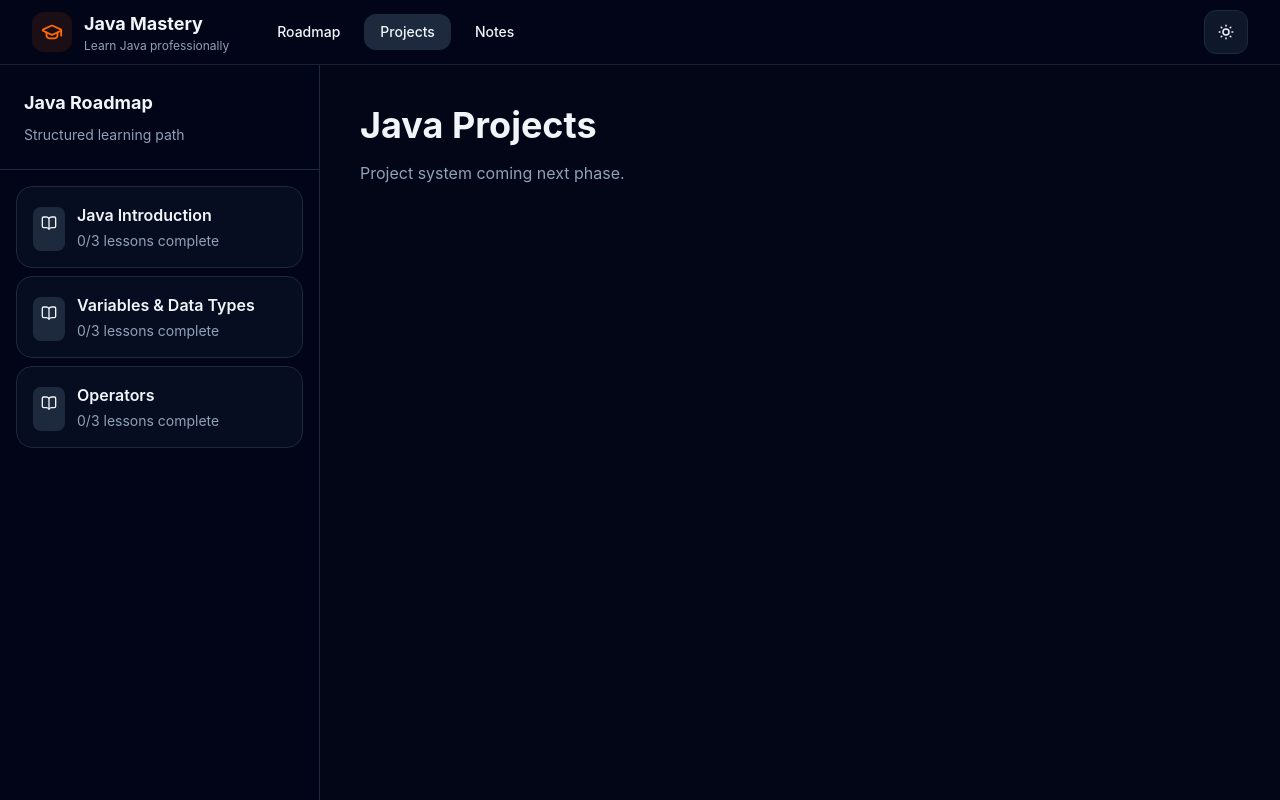
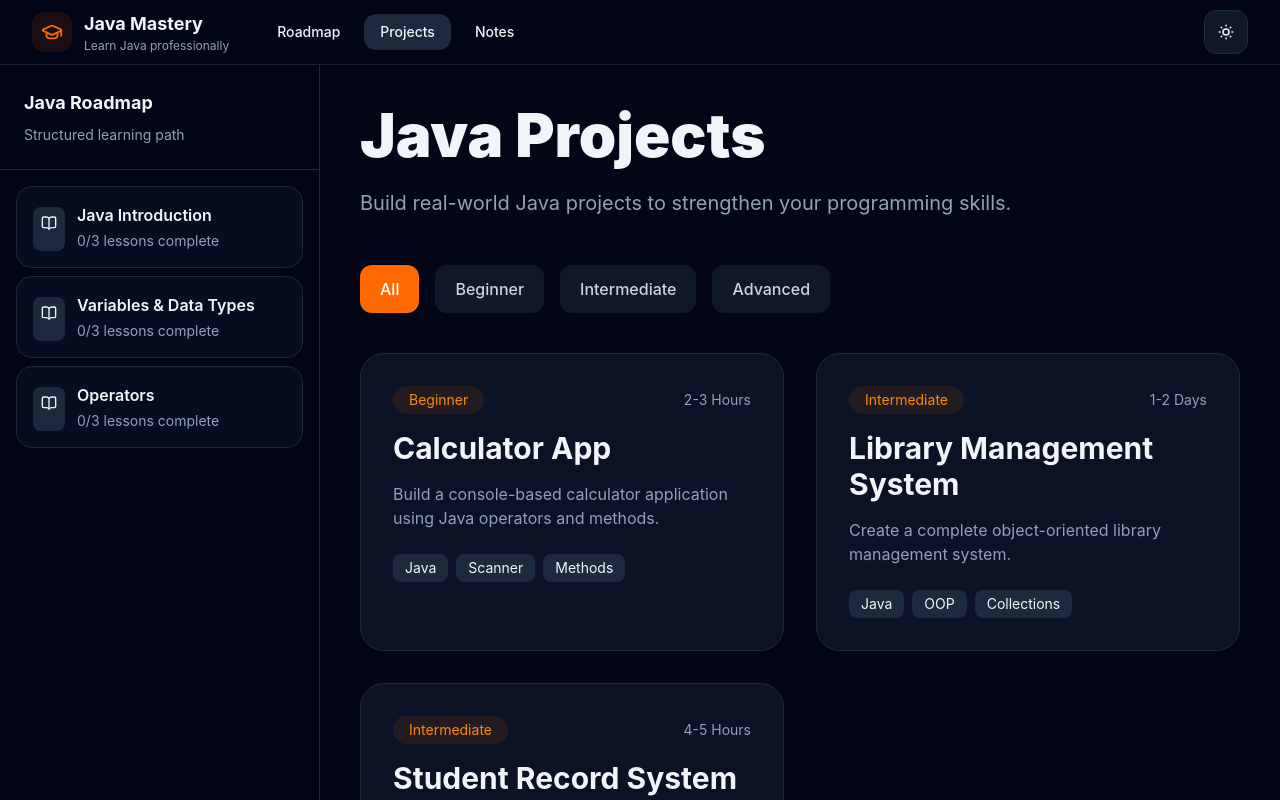
Before and after one commit to Arpitsingh16/java-mastery-platform, a React (Vite) app: page /java-mastery-platform/projects in a window 1280 px wide. Shown: the top 800 px of the page. Built offline with nearby package versions, Linux system fonts and the light colour scheme.

Commit message:
Build advanced project system

```diff
--- /dev/null
+++ b/src/components/projects/ProjectCard.jsx
@@ -0,0 +1,63 @@
+import { Link } from 'react-router-dom'
+
+export default function ProjectCard({
+  project,
+}) {
+  return (
+    <Link
+      to={`/projects/${project.slug}`}
+      className="
+        group block rounded-3xl
+        border border-slate-800
+        bg-slate-900/70 p-8
+        transition hover:-translate-y-1
+        hover:border-orange-500
+      "
+    >
+      <div className="mb-4 flex items-center justify-between">
+
+        <span
+          className="
+            rounded-full bg-orange-500/10
+            px-4 py-1 text-sm
+            text-orange-400
+          "
+        >
+          {project.level}
+        </span>
+
+        <span className="text-sm text-slate-400">
+          {project.duration}
+        </span>
+      </div>
+
+      <h2
+        className="
+          mb-4 text-3xl font-bold
+          transition group-hover:text-orange-400
+        "
+      >
+        {project.title}
+      </h2>
+
+      <p className="mb-6 text-slate-400">
+        {project.description}
+      </p>
+
+      <div className="flex flex-wrap gap-2">
+
+        {project.technologies.map((tech) => (
+          <span
+            key={tech}
+            className="
+              rounded-lg bg-slate-800
+              px-3 py-1 text-sm
+            "
+          >
+            {tech}
+          </span>
+        ))}
+      </div>
+    </Link>
+  )
+}
--- /dev/null
+++ b/src/components/projects/ProjectDetails.jsx
@@ -0,0 +1,40 @@
+export default function ProjectDetails({
+  title,
+  items,
+}) {
+  return (
+    <div
+      className="
+        rounded-3xl border
+        border-slate-800
+        bg-slate-900/70 p-8
+      "
+    >
+      <h2 className="mb-6 text-3xl font-bold">
+        {title}
+      </h2>
+
+      <ul className="space-y-4">
+
+        {items.map((item) => (
+          <li
+            key={item}
+            className="
+              flex items-start gap-3
+              text-slate-300
+            "
+          >
+            <div
+              className="
+                mt-2 h-2 w-2
+                rounded-full bg-orange-500
+              "
+            />
+
+            <span>{item}</span>
+          </li>
+        ))}
+      </ul>
+    </div>
+  )
+}
--- /dev/null
+++ b/src/data/projects.js
@@ -0,0 +1,206 @@
+export const projects = [
+  {
+    id: 1,
+
+    slug: 'calculator-app',
+
+    title: 'Calculator App',
+
+    level: 'Beginner',
+
+    module: 'Operators',
+
+    duration: '2-3 Hours',
+
+    technologies: [
+      'Java',
+      'Scanner',
+      'Methods',
+    ],
+
+    description:
+      'Build a console-based calculator application using Java operators and methods.',
+
+    objective:
+      'Learn Java fundamentals by building a real interactive calculator.',
+
+    features: [
+      'Addition',
+      'Subtraction',
+      'Multiplication',
+      'Division',
+      'Menu system',
+      'User input handling',
+    ],
+
+    concepts: [
+      'Variables',
+      'Operators',
+      'Methods',
+      'Control Flow',
+      'Scanner Class',
+    ],
+
+    folderStructure: `
+calculator-app/
+│
+├── src/
+│   └── Main.java
+│
+└── README.md
+    `,
+
+    steps: [
+      'Create Java project',
+      'Initialize Scanner',
+      'Create menu system',
+      'Implement arithmetic methods',
+      'Handle invalid input',
+      'Loop calculator menu',
+    ],
+
+    challenges: [
+      'Add percentage calculation',
+      'Add power operation',
+      'Add square root',
+      'Store calculation history',
+    ],
+  },
+
+  {
+    id: 2,
+
+    slug: 'library-management-system',
+
+    title: 'Library Management System',
+
+    level: 'Intermediate',
+
+    module: 'OOP',
+
+    duration: '1-2 Days',
+
+    technologies: [
+      'Java',
+      'OOP',
+      'Collections',
+    ],
+
+    description:
+      'Create a complete object-oriented library management system.',
+
+    objective:
+      'Understand classes, objects, inheritance, and encapsulation.',
+
+    features: [
+      'Add books',
+      'Issue books',
+      'Return books',
+      'Search books',
+      'Book inventory',
+    ],
+
+    concepts: [
+      'Classes',
+      'Objects',
+      'Inheritance',
+      'ArrayList',
+      'Methods',
+    ],
+
+    folderStructure: `
+library-management-system/
+│
+├── src/
+│   ├── Book.java
+│   ├── User.java
+│   ├── Library.java
+│   └── Main.java
+│
+└── README.md
+    `,
+
+    steps: [
+      'Design Book class',
+      'Create Library class',
+      'Implement inventory system',
+      'Add search functionality',
+      'Create menu interface',
+    ],
+
+    challenges: [
+      'Add file storage',
+      'Add due dates',
+      'Add admin login',
+      'Add categories',
+    ],
+  },
+
+  {
+    id: 3,
+
+    slug: 'student-record-system',
+
+    title: 'Student Record System',
+
+    level: 'Intermediate',
+
+    module: 'Collections',
+
+    duration: '4-5 Hours',
+
+    technologies: [
+      'Java',
+      'Collections',
+      'ArrayList',
+    ],
+
+    description:
+      'Manage student records using Java collections.',
+
+    objective:
+      'Master collections framework and object management.',
+
+    features: [
+      'Add students',
+      'Update records',
+      'Delete students',
+      'Search students',
+      'Sort students',
+    ],
+
+    concepts: [
+      'ArrayList',
+      'Objects',
+      'Sorting',
+      'Searching',
+      'Loops',
+    ],
+
+    folderStructure: `
+student-record-system/
+│
+├── src/
+│   ├── Student.java
+│   ├── StudentManager.java
+│   └── Main.java
+│
+└── README.md
+    `,
+
+    steps: [
+      'Create Student model',
+      'Implement ArrayList storage',
+      'Add CRUD operations',
+      'Implement sorting',
+      'Create CLI menu',
+    ],
+
+    challenges: [
+      'Add file persistence',
+      'Add GPA calculator',
+      'Add ranking system',
+      'Export CSV data',
+    ],
+  },
+]
--- /dev/null
+++ b/src/pages/ProjectPage.jsx
@@ -0,0 +1,106 @@
+import { useParams } from 'react-router-dom'
+
+import { projects } from '../data/projects'
+
+import ProjectDetails from '../components/projects/ProjectDetails'
+
+export default function ProjectPage() {
+  const { slug } = useParams()
+
+  const project = projects.find(
+    (p) => p.slug === slug
+  )
+
+  if (!project) {
+    return <h1>Project not found</h1>
+  }
+
+  return (
+    <div className="mx-auto max-w-6xl">
+
+      <div className="mb-12">
+
+        <div className="mb-4 flex flex-wrap items-center gap-4">
+
+          <span
+            className="
+              rounded-full bg-orange-500/10
+              px-4 py-1 text-sm
+              text-orange-400
+            "
+          >
+            {project.level}
+          </span>
+
+          <span className="text-slate-400">
+            {project.duration}
+          </span>
+        </div>
+
+        <h1 className="mb-6 text-6xl font-black">
+          {project.title}
+        </h1>
+
+        <p className="max-w-3xl text-xl text-slate-400">
+          {project.description}
+        </p>
+      </div>
+
+      <div className="mb-12 rounded-3xl border border-orange-500/20 bg-orange-500/5 p-8">
+
+        <h2 className="mb-4 text-3xl font-bold text-orange-400">
+          Project Objective
+        </h2>
+
+        <p className="text-lg">
+          {project.objective}
+        </p>
+      </div>
+
+      <div className="mb-12 grid gap-8 lg:grid-cols-2">
+
+        <ProjectDetails
+          title="Features"
+          items={project.features}
+        />
+
+        <ProjectDetails
+          title="Concepts Used"
+          items={project.concepts}
+        />
+      </div>
+
+      <div className="mb-12 rounded-3xl border border-slate-800 bg-slate-900/70 p-8">
+
+        <h2 className="mb-6 text-3xl font-bold">
+          Folder Structure
+        </h2>
+
+        <pre
+          className="
+            overflow-x-auto rounded-2xl
+            bg-slate-950 p-6 text-sm
+          "
+        >
+          {project.folderStructure}
+        </pre>
+      </div>
+
+      <div className="mb-12">
+
+        <ProjectDetails
+          title="Step-by-Step Build Plan"
+          items={project.steps}
+        />
+      </div>
+
+      <div>
+
+        <ProjectDetails
+          title="Bonus Challenges"
+          items={project.challenges}
+        />
+      </div>
+    </div>
+  )
+}
--- a/src/pages/ProjectsPage.jsx
+++ b/src/pages/ProjectsPage.jsx
@@ -1,13 +1,75 @@
+import { useState } from 'react'
+
+import { projects } from '../data/projects'
+
+import ProjectCard from '../components/projects/ProjectCard'
+
 export default function ProjectsPage() {
+  const [filter, setFilter] =
+    useState('All')
+
+  const filters = [
+    'All',
+    'Beginner',
+    'Intermediate',
+    'Advanced',
+  ]
+
+  const filteredProjects =
+    filter === 'All'
+      ? projects
+      : projects.filter(
+          (project) =>
+            project.level === filter
+        )
+
   return (
-    <div>
-      <h1 className="text-4xl font-bold mb-4">
-        Java Projects
-      </h1>
+    <div className="mx-auto max-w-7xl">
 
-      <p className="text-slate-400">
-        Project system coming next phase.
-      </p>
+      <div className="mb-12">
+
+        <h1 className="mb-6 text-6xl font-black">
+          Java Projects
+        </h1>
+
+        <p className="max-w-3xl text-xl text-slate-400">
+          Build real-world Java projects to
+          strengthen your programming skills.
+        </p>
+      </div>
+
+      <div className="mb-10 flex flex-wrap gap-4">
+
+        {filters.map((item) => (
+          <button
+            key={item}
+            onClick={() =>
+              setFilter(item)
+            }
+            className={`
+              rounded-xl px-5 py-3
+              font-medium transition
+              ${
+                filter === item
+                  ? 'bg-orange-500 text-white'
+                  : 'bg-slate-900 text-slate-300 hover:bg-slate-800'
+              }
+            `}
+          >
+            {item}
+          </button>
+        ))}
+      </div>
+
+      <div className="grid gap-8 lg:grid-cols-2">
+
+        {filteredProjects.map((project) => (
+          <ProjectCard
+            key={project.slug}
+            project={project}
+          />
+        ))}
+      </div>
     </div>
   )
 }
--- a/src/routes/AppRoutes.jsx
+++ b/src/routes/AppRoutes.jsx
@@ -7,6 +7,7 @@ import RoadmapPage from '../pages/RoadmapPage'
 import ModulePage from '../pages/ModulePage'
 import LessonPage from '../pages/LessonPage'
 import ProjectsPage from '../pages/ProjectsPage'
+import ProjectPage from '../pages/ProjectPage'
 import NotesPage from '../pages/NotesPage'
 import NotFoundPage from '../pages/NotFoundPage'
 
@@ -60,6 +61,15 @@ export default function AppRoutes() {
       />
 
       <Route
+        path="/projects/:slug"
+        element={
+          <MainLayout>
+            <ProjectPage />
+          </MainLayout>
+        }
+      />
+
+      <Route
         path="/notes"
         element={
           <MainLayout>
```
